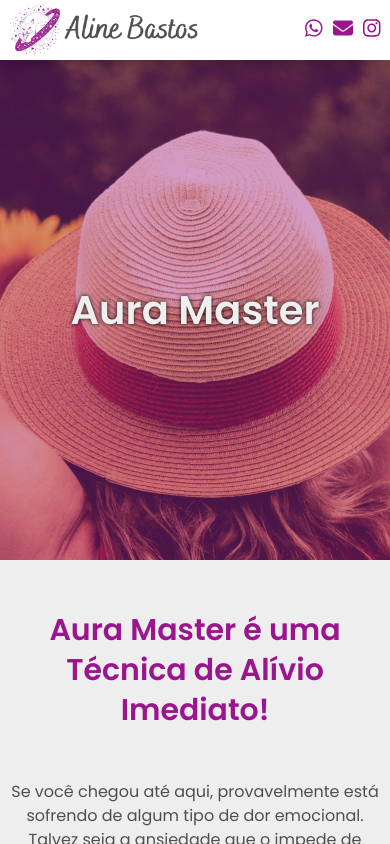
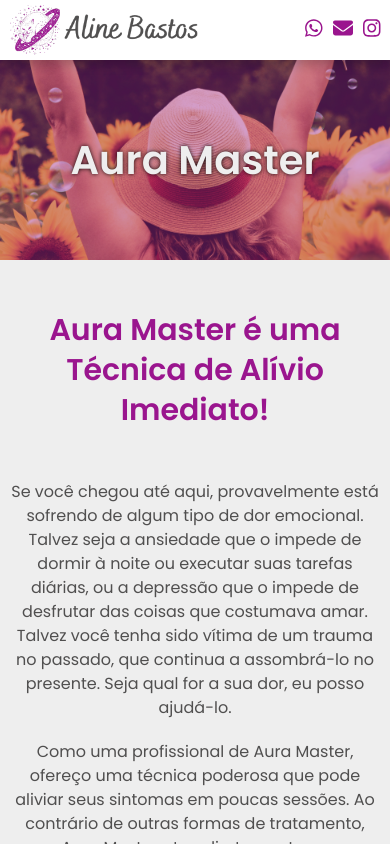
Before and after one commit to alinebastos/alinebastosterapeuta, a React (Create React App) app: page / in a window 390 px wide. Shown: the top 844 px of the page. Built offline with nearby package versions, Linux system fonts and the light colour scheme.

Commit message:
Fix header height on mobile; Add padding on testimonials

```diff
--- a/src/pages/aura-master/index.js
+++ b/src/pages/aura-master/index.js
@@ -11,7 +11,7 @@ import Depoimento07 from './depoimentos/depoimento07.png';
 
 const Header = styled.div`
     max-width: 1920px;
-    height: 500px;
+    height: 200px;
     margin: 0 auto;
     background-image: url('happiness2.jpg');
     background-position: center top;
@@ -22,6 +22,10 @@ const Header = styled.div`
     display: flex;
     justify-content: center;
     align-items: center;
+
+    @media screen and (min-width: 767px) {
+        height: 500px;
+    }
 
     &::before {
         background: rgb(154, 21, 142,0.4) none repeat scroll 0 0;
@@ -117,6 +121,7 @@ const Testimonies = styled.div`
     justify-content: center;
     column-gap: 30px;
     flex-wrap: wrap;
+    padding: 0 10px;
 `
 
 const Testimony = styled.div`
```
